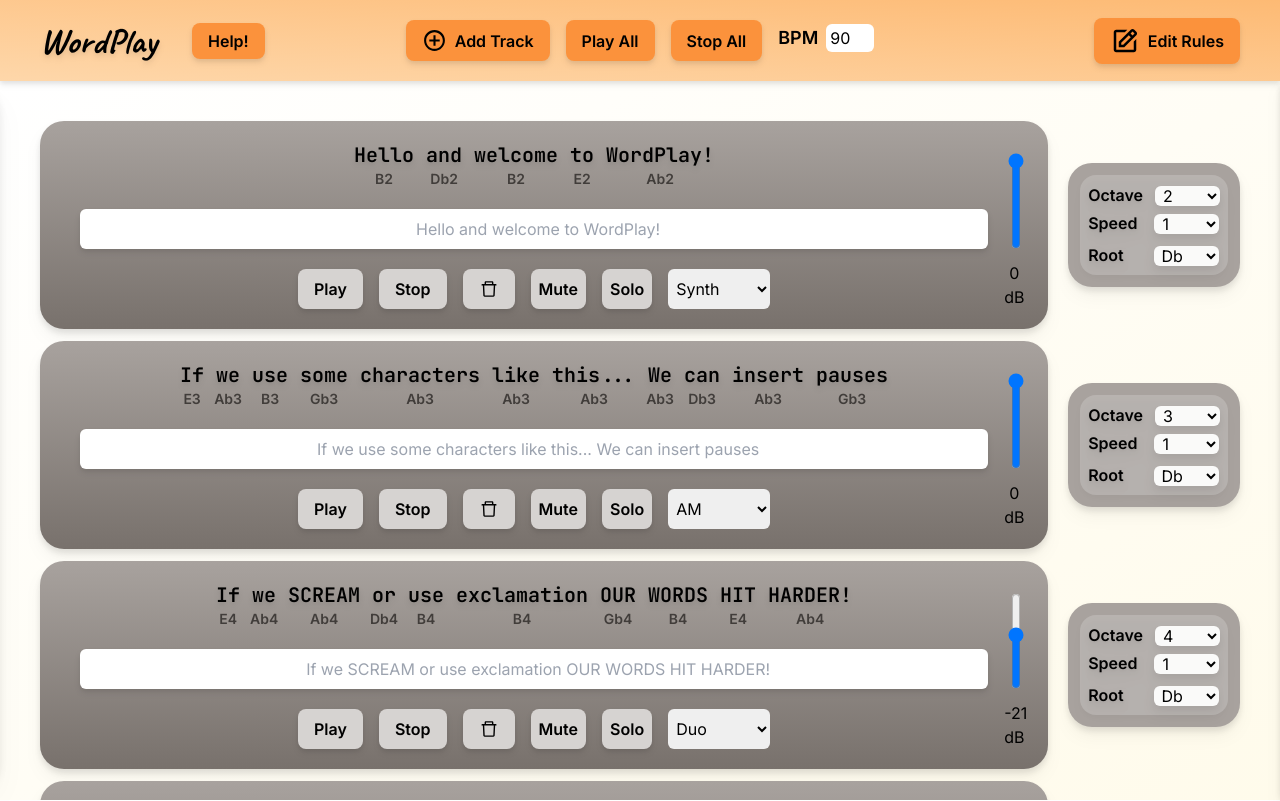
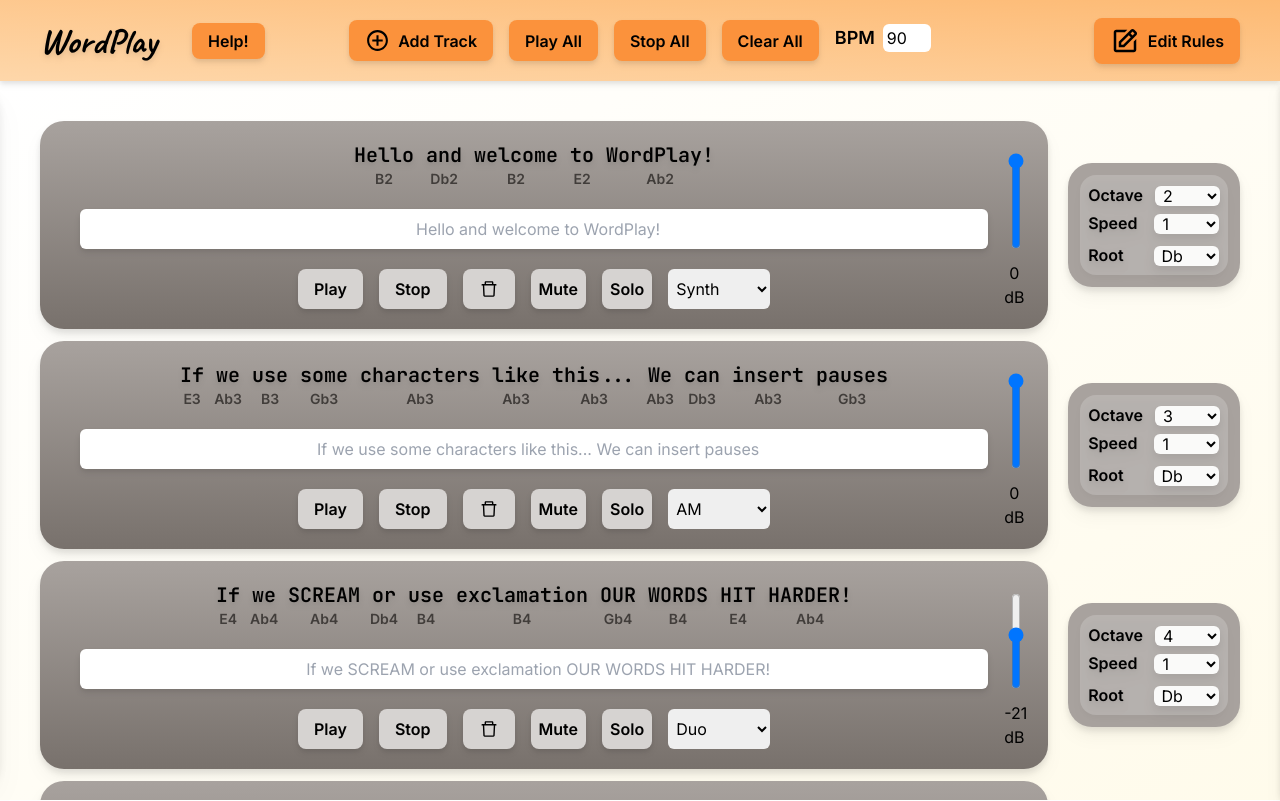
Before and after one commit to antonwallstedt/wordplay, a React (Vite) app: page / in a window 1280 px wide. Shown: the top 801 px of the page. Built offline with nearby package versions, Linux system fonts and the light colour scheme; what tw-elements would draw is missing.

Commit message:
Add option to clear canvas

```diff
--- a/src/App.jsx
+++ b/src/App.jsx
@@ -9,6 +9,7 @@ import { tutorialTracks } from "./utils/TutorialTracks";
 
 function App() {
   const scaleGenerator = new ScaleGenerator();
+  const [cleanUp, setCleanUp] = useState(0);
   const [rootNote, setRootNote] = useState("Db");
   const [scale, setScale] = useState("Minor Pentatonic");
   const [scaleNotes, setScaleNotes] = useState(() => {
@@ -97,6 +98,14 @@ function App() {
     setHelpMenu(!helpMenu);
   };
 
+  const handleClearAll = () => {
+    setCleanUp((prev) => {
+      return prev + 1;
+    });
+    handleStopAll();
+    setTracks([]);
+  };
+
   const handleSurprise = () => {
     let scales = scaleGenerator.getScales();
     let notes = scaleGenerator.getChromaticScale();
@@ -121,6 +130,7 @@ function App() {
         handleStopAll={handleStopAll}
         handleHelp={handleHelp}
         handleAdd={handleAdd}
+        handleClearAll={handleClearAll}
       />
       <div className="flex h-full flex-row justify-between overflow-y-hidden">
         <Playground
@@ -132,6 +142,7 @@ function App() {
           scaleNotes={scaleNotes}
           octave={octave}
           rootNote={rootNote}
+          cleanUp={cleanUp}
         />
         <Sidebar
           isShowing={sidebarOpen}
--- a/src/containers/Playground.jsx
+++ b/src/containers/Playground.jsx
@@ -10,6 +10,7 @@ const Playground = ({
   octave,
   rootNote,
   scaleNotes,
+  cleanUp,
 }) => {
   return (
     <div className="relative top-0 z-0 flex h-full flex-grow flex-col items-center justify-center bg-gradient-to-br from-white to-amber-50">
@@ -33,6 +34,7 @@ const Playground = ({
               scaleNotes={scaleNotes}
               rootNote={rootNote}
               isTrackMuted={track.isMuted}
+              cleanUp={cleanUp}
             />
           ))}
         </div>
--- a/src/containers/Toolbar.jsx
+++ b/src/containers/Toolbar.jsx
@@ -10,6 +10,7 @@ function Toolbar({
   handleStopAll,
   handleHelp,
   handleAdd,
+  handleClearAll,
 }) {
   Tone.Transport.bpm.value = 90; // Default to 90 bpm
   const handleBpmChange = ({ target }) => {
@@ -34,6 +35,7 @@ function Toolbar({
         />
         <ButtonPrimary text="Play All" handleClick={handlePlayAll} />
         <ButtonPrimary text="Stop All" handleClick={handleStopAll} />
+        <ButtonPrimary text="Clear All" handleClick={handleClearAll} />
         <h2 className="mt-1 text-lg font-semibold">BPM</h2>
         <input
           className="-ml-2 mt-1 h-7 w-12 rounded-md indent-1"
--- a/src/containers/TrackContainer.jsx
+++ b/src/containers/TrackContainer.jsx
@@ -20,6 +20,7 @@ const TrackContainer = ({
   mapping,
   octave,
   scaleNotes,
+  cleanUp,
 }) => {
   /**
    * HOOKS
@@ -76,6 +77,10 @@ const TrackContainer = ({
   useEffect(() => {
     handleMute();
   }, [isTrackMuted]);
+
+  useEffect(() => {
+    handleStop();
+  }, [cleanUp]);
 
   // Start all tracks, if current track is already playing ignore.
   useEffect(() => {
```
